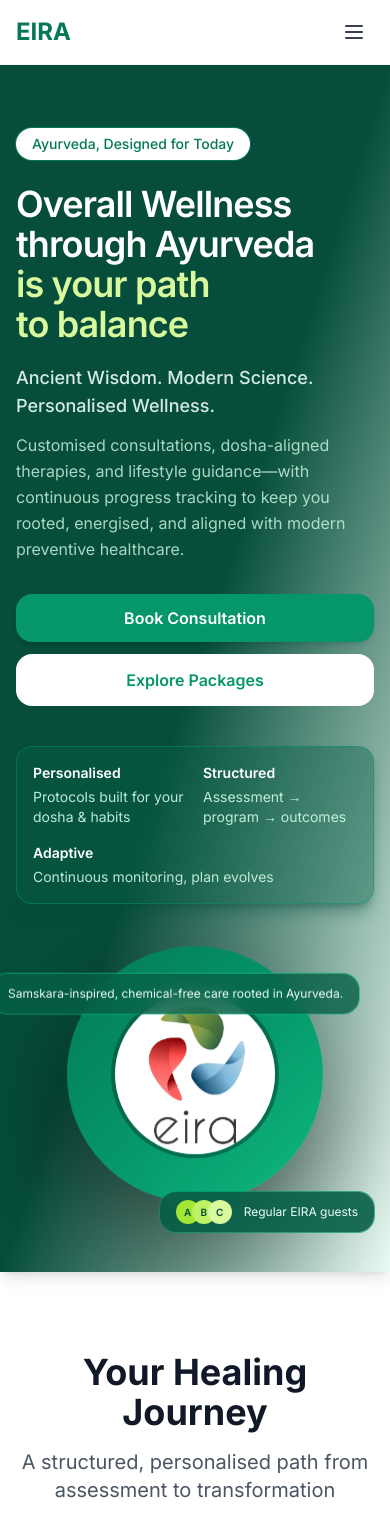
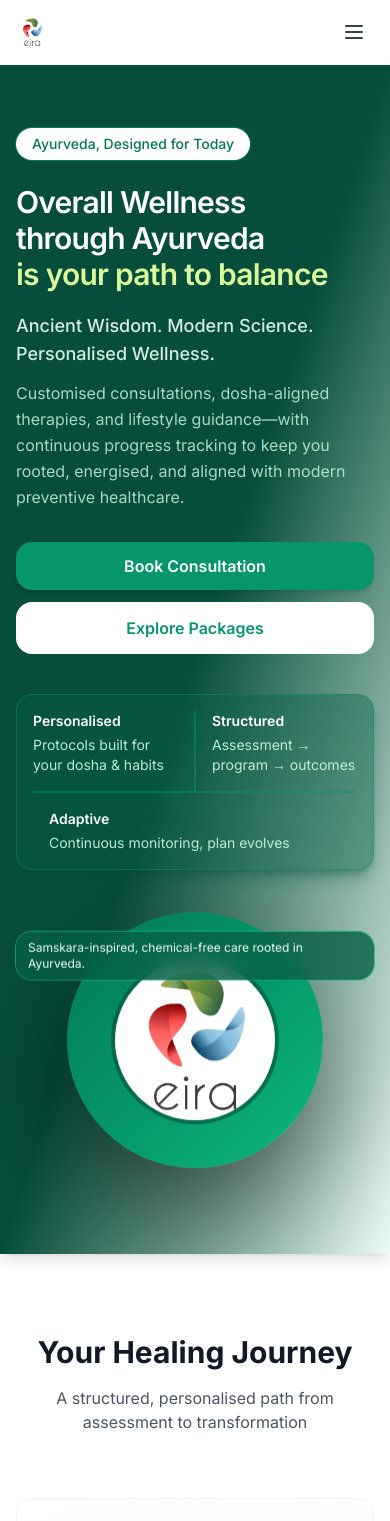
Before and after one commit to sockwave3636/assisment1, a Next.js app: page / in a window 390 px wide. Shown: the top 1521 px of the page. Built offline with nearby package versions, Linux system fonts and the light colour scheme.

Commit message:
assisment

```diff
--- a/app/advisory/page.tsx
+++ b/app/advisory/page.tsx
@@ -37,7 +37,7 @@
             <div className="inline-flex items-center justify-center w-16 h-16 bg-primary-800/60 rounded-full mb-6">
               <Award className="w-8 h-8 text-accent-300" />
             </div>
-            <h1 className="text-4xl md:text-5xl lg:text-6xl font-semibold tracking-tight mb-6">
+            <h1 className="text-3xl sm:text-4xl md:text-5xl lg:text-6xl font-semibold tracking-tight mb-6">
               Medical & Wellness Advisory
             </h1>
             <p className="text-xl md:text-2xl text-primary-100/90 max-w-3xl mx-auto leading-relaxed">
--- a/app/ai-stack/page.tsx
+++ b/app/ai-stack/page.tsx
@@ -51,7 +51,7 @@
 
         <div className="max-w-7xl mx-auto px-4 sm:px-6 lg:px-8 py-20 md:py-28">
           <div className="max-w-4xl mx-auto text-center">
-            <h1 className="text-4xl md:text-5xl lg:text-6xl font-semibold tracking-tight mb-6">
+            <h1 className="text-3xl sm:text-4xl md:text-5xl lg:text-6xl font-semibold tracking-tight mb-6">
               The EIRA Intelligence Platform
             </h1>
             <p className="text-xl md:text-2xl text-primary-100/90 max-w-3xl mx-auto leading-relaxed">
@@ -70,7 +70,7 @@
       <section className="py-20 bg-white">
         <div className="max-w-7xl mx-auto px-4 sm:px-6 lg:px-8">
           <div className="text-center mb-16">
-            <h2 className="text-4xl md:text-5xl font-bold text-gray-900 mb-4">
+            <h2 className="text-3xl sm:text-4xl md:text-5xl font-bold text-gray-900 mb-4">
               Core Intelligence Layers
             </h2>
           </div>
@@ -111,7 +111,7 @@
 
       <section className="py-20 bg-primary-900 text-white">
         <div className="max-w-4xl mx-auto px-4 sm:px-6 lg:px-8 text-center">
-          <h2 className="text-4xl font-bold mb-6">
+          <h2 className="text-3xl sm:text-4xl font-bold mb-6">
             Experience Intelligent Ayurveda
           </h2>
           <p className="text-xl mb-10 text-primary-100">
--- a/app/download/page.tsx
+++ b/app/download/page.tsx
@@ -10,7 +10,7 @@
             <div className="inline-flex items-center justify-center w-20 h-20 bg-white/20 rounded-full mb-8 backdrop-blur-sm">
               <Smartphone className="w-10 h-10 text-white" />
             </div>
-            <h1 className="text-5xl md:text-6xl font-bold mb-6">
+            <h1 className="text-4xl sm:text-5xl md:text-6xl font-bold mb-6">
               Take Control of Your Wellness
             </h1>
             <p className="text-xl md:text-2xl mb-12 text-primary-100">
@@ -72,7 +72,7 @@
       <section className="py-20 bg-gradient-to-b from-gray-50 to-white">
         <div className="max-w-6xl mx-auto px-4 sm:px-6 lg:px-8">
           <div className="text-center mb-12">
-            <h2 className="text-4xl font-bold text-gray-900 mb-4">
+            <h2 className="text-3xl sm:text-4xl font-bold text-gray-900 mb-4">
               Everything You Need in One App
             </h2>
             <p className="text-xl text-gray-600">
@@ -114,7 +114,7 @@
 
       <section className="py-20 bg-primary-600 text-white">
         <div className="max-w-4xl mx-auto px-4 sm:px-6 lg:px-8 text-center">
-          <h2 className="text-4xl font-bold mb-6">
+          <h2 className="text-3xl sm:text-4xl font-bold mb-6">
             Ready to Start Your Journey?
           </h2>
           <p className="text-xl mb-10 text-primary-100">
--- a/app/founders-note/page.tsx
+++ b/app/founders-note/page.tsx
@@ -12,9 +12,9 @@
 
         <div className="max-w-7xl mx-auto px-4 sm:px-6 lg:px-8 py-20 md:py-28">
           <div className="max-w-4xl mx-auto">
-            <div className="flex items-center gap-3 mb-6">
+            <div className="flex flex-col sm:flex-row sm:items-center gap-3 mb-6">
               <Quote className="w-8 h-8 text-accent-300" />
-              <h1 className="text-4xl md:text-5xl lg:text-6xl font-semibold tracking-tight">
+              <h1 className="text-3xl sm:text-4xl md:text-5xl lg:text-6xl font-semibold tracking-tight">
                 A Personal Note from the Founder
               </h1>
             </div>
--- a/app/how-it-works/page.tsx
+++ b/app/how-it-works/page.tsx
@@ -59,7 +59,7 @@
       <section className="bg-gradient-to-br from-primary-50 via-white to-accent-50 py-20">
         <div className="max-w-7xl mx-auto px-4 sm:px-6 lg:px-8">
           <div className="text-center max-w-3xl mx-auto">
-            <h1 className="text-5xl md:text-6xl font-bold text-gray-900 mb-6">
+            <h1 className="text-4xl sm:text-5xl md:text-6xl font-bold text-gray-900 mb-6">
               Healing Journey
             </h1>
             <p className="text-xl md:text-2xl text-gray-600">
@@ -82,7 +82,7 @@
               >
                 <div className="flex-1">
                   <div className="relative">
-                    <div className="absolute -top-4 -left-4 text-7xl font-bold text-primary-100 z-0">
+                    <div className="absolute top-4 right-4 text-5xl sm:text-6xl lg:text-7xl font-bold text-primary-100 z-10">
                       {step.number}
                     </div>
                     <div className="relative z-10 bg-white p-8 rounded-2xl border border-gray-100 shadow-lg">
@@ -90,7 +90,7 @@
                         <div className="w-12 h-12 bg-primary-100 rounded-full flex items-center justify-center">
                           <step.icon className="w-6 h-6 text-primary-600" />
                         </div>
-                        <h2 className="text-3xl font-bold text-gray-900">
+                        <h2 className="text-2xl sm:text-3xl font-bold text-gray-900">
                           {step.title}
                         </h2>
                       </div>
@@ -117,8 +117,8 @@
                   </div>
                 </div>
                 <div className="flex-1 flex justify-center">
-                  <div className="w-full max-w-md h-64 bg-gradient-to-br from-primary-50 to-accent-50 rounded-2xl flex items-center justify-center border border-gray-100">
-                    <step.icon className="w-24 h-24 text-primary-300 opacity-50" />
+                  <div className="w-full min-h-48 sm:min-h-64 max-w-md aspect-square sm:aspect-auto sm:h-64 bg-gradient-to-br from-primary-50 to-accent-50 rounded-2xl flex items-center justify-center border border-gray-100 p-4">
+                    <step.icon className="w-28 h-28 sm:w-36 sm:h-36 md:w-44 md:h-44 lg:w-52 lg:h-52 text-primary-300 opacity-50" />
                   </div>
                 </div>
               </div>
--- a/app/layout.tsx
+++ b/app/layout.tsx
@@ -18,7 +18,7 @@
 }>) {
   return (
     <html lang="en" className={inter.variable}>
-      <body>
+      <body className="overflow-x-hidden">
         <Navbar />
         <main>{children}</main>
         <Footer />
--- a/app/packages/page.tsx
+++ b/app/packages/page.tsx
@@ -48,7 +48,7 @@
       <section className="bg-gradient-to-br from-primary-50 via-white to-accent-50 py-20">
         <div className="max-w-7xl mx-auto px-4 sm:px-6 lg:px-8">
           <div className="text-center max-w-3xl mx-auto">
-            <h1 className="text-5xl md:text-6xl font-bold text-gray-900 mb-6">
+            <h1 className="text-4xl sm:text-5xl md:text-6xl font-bold text-gray-900 mb-6">
               Wellness Packages
             </h1>
             <p className="text-xl text-gray-600">
--- a/app/page.tsx
+++ b/app/page.tsx
@@ -23,7 +23,7 @@
               <Pill className="bg-white text-accent-200 ring-primary-600/60">
                 Ayurveda, Designed for Today
               </Pill>
-              <h1 className="mt-6 text-balance text-4xl font-semibold tracking-tight text-white sm:text-5xl lg:text-6xl">
+              <h1 className="mt-6 text-balance text-3xl font-semibold tracking-tight text-white sm:text-4xl md:text-5xl lg:text-6xl">
                 Overall Wellness through Ayurveda{" "}
                 <span className="block text-accent-200">
                   is your path to balance
@@ -55,8 +55,8 @@
                 </SecondaryButton>
               </div>
 
-              <div className="mt-10 grid grid-cols-2 gap-4 rounded-2xl border border-primary-600/50 bg-primary-800/40 p-4 shadow-lg shadow-primary-900/40 backdrop-blur-sm sm:grid-cols-3">
-                <div>
+              <div className="mt-10 grid grid-cols-2 gap-0 rounded-2xl border border-primary-600/50 bg-primary-800/40 p-4 shadow-lg shadow-primary-900/40 backdrop-blur-sm sm:grid-cols-3">
+                <div className="border-r border-b border-primary-600/50 pr-4 pb-4 sm:pb-0 sm:border-b-0 sm:pr-4">
                   <div className="text-sm font-semibold text-white">
                     Personalised
                   </div>
@@ -64,7 +64,7 @@
                     Protocols built for your dosha & habits
                   </div>
                 </div>
-                <div>
+                <div className="border-l border-b border-primary-600/50 pl-4 pb-4 sm:pb-0 sm:border-b-0 sm:border-r sm:pr-4">
                   <div className="text-sm font-semibold text-white">
                     Structured
                   </div>
@@ -72,7 +72,7 @@
                     Assessment → program → outcomes
                   </div>
                 </div>
-                <div className="col-span-2 sm:col-span-1">
+                <div className="col-span-2 pt-4 pl-4 sm:col-span-1 sm:pt-0 sm:pl-4 sm:border-l sm:border-t-0 border-t border-primary-600/50">
                   <div className="text-sm font-semibold text-white">
                     Adaptive
                   </div>
@@ -85,7 +85,7 @@
 
 
             <div className="md:col-span-5">
-              <div className="relative flex items-center justify-center">
+              <div className="relative flex items-center justify-center mb-4">
 
                 <div className="relative h-64 w-64 sm:h-72 sm:w-72 md:h-80 md:w-80 rounded-full bg-gradient-to-br from-primary-700 via-primary-600 to-primary-500 shadow-[0_40px_120px_rgba(0,0,0,0.55)] flex items-center justify-center animate-float-slow">
                   <img
@@ -96,11 +96,11 @@
                 </div>
 
 
-                <div className="absolute -left-6 top-6 rounded-2xl bg-primary-800/80 px-4 py-3 text-xs text-primary-50 ring-1 ring-primary-500/70 backdrop-blur-md animate-float">
+                <div className="absolute left-0 sm:-left-6 top-4 max-w-[calc(100%+1rem)] rounded-2xl bg-primary-800/80 px-3 py-2 sm:px-4 sm:py-3 text-xs text-primary-50 ring-1 ring-primary-500/70 backdrop-blur-md animate-float">
                   Samskara-inspired, chemical-free care rooted in Ayurveda.
                 </div>
 
-                <div className="absolute -bottom-6 right-0 flex items-center gap-3 rounded-2xl bg-primary-800/90 px-4 py-2 text-xs text-primary-50 ring-1 ring-primary-600/70 backdrop-blur-md">
+                {/* <div className="absolute -bottom-4 sm:-bottom-6 right-0 left-0 sm:left-auto flex items-center justify-center sm:justify-end gap-3 rounded-2xl bg-primary-800/90 px-3 py-2 sm:px-4 text-xs text-primary-50 ring-1 ring-primary-600/70 backdrop-blur-md">
                   <div className="flex -space-x-2">
                     <span className="inline-flex h-6 w-6 items-center justify-center rounded-full bg-accent-400 text-[10px] font-semibold text-primary-900">
                       A
@@ -113,7 +113,7 @@
                     </span>
                   </div>
                   <span>Regular EIRA guests</span>
-                </div>
+                </div> */}
               </div>
             </div>
           </div>
@@ -124,15 +124,15 @@
       <section className="py-20 bg-white">
         <div className="max-w-7xl mx-auto px-4 sm:px-6 lg:px-8">
           <div className="text-center mb-16">
-            <h2 className="text-4xl md:text-5xl font-bold text-gray-900 mb-4">
+            <h2 className="text-3xl sm:text-4xl md:text-5xl font-bold text-gray-900 mb-4">
               Your Healing Journey
             </h2>
-            <p className="text-xl text-gray-600 max-w-2xl mx-auto">
+            <p className="text-base sm:text-xl text-gray-600 max-w-2xl mx-auto px-2 sm:px-0">
               A structured, personalised path from assessment to transformation
             </p>
           </div>
 
-          <div className="grid grid-cols-1 md:grid-cols-2 lg:grid-cols-4 gap-8">
+          <div className="grid grid-cols-1 sm:grid-cols-2 gap-8">
             {[
               {
                 number: "01",
@@ -192,7 +192,7 @@
         <div className="max-w-7xl mx-auto px-4 sm:px-6 lg:px-8">
           <div className="py-16 sm:py-20">
             <div className="flex flex-col gap-3">
-              <h2 className="text-3xl font-semibold tracking-tight text-gray-900">
+              <h2 className="text-2xl sm:text-3xl font-semibold tracking-tight text-gray-900">
                 Why Choose EIRA?
               </h2>
               <p className="max-w-2xl text-pretty text-gray-600">
@@ -250,7 +250,7 @@
       <section className="py-20 bg-white">
         <div className="max-w-4xl mx-auto px-4 sm:px-6 lg:px-8">
           <div className="bg-gradient-to-br from-primary-50 to-accent-50 p-8 md:p-12 rounded-2xl border border-primary-100">
-            <div className="flex items-start space-x-4">
+            <div className="flex flex-col sm:flex-row items-start gap-4 sm:space-x-4 sm:gap-0">
               <div className="flex-shrink-0">
                 <div className="w-12 h-12 bg-primary-600 rounded-full flex items-center justify-center text-white font-bold text-lg">
                   P
@@ -278,7 +278,7 @@
           <div className="py-16 sm:py-20">
             <div className="grid gap-10 rounded-3xl border border-primary-200 bg-gradient-to-br from-primary-50 via-white to-accent-50 p-8 shadow-lg md:grid-cols-12 md:p-10">
               <div className="md:col-span-7">
-                <h2 className="text-3xl font-semibold tracking-tight text-gray-900">
+                <h2 className="text-2xl sm:text-3xl font-semibold tracking-tight text-gray-900">
                   Take Control of Your Wellness
                 </h2>
                 <p className="mt-3 max-w-2xl text-pretty text-gray-600">
--- a/components/Footer.tsx
+++ b/components/Footer.tsx
@@ -1,4 +1,6 @@
 import Link from "next/link";
+import Image from "next/image";
+import eiraLogo from "@/app/assets/eira.png";
 
 export default function Footer() {
   return (
@@ -7,7 +9,13 @@
         <div className="grid grid-cols-1 md:grid-cols-4 gap-8">
           <div className="col-span-1 md:col-span-2">
             <Link href="/" className="flex items-center space-x-2 mb-4">
-              <span className="text-2xl font-bold text-primary-700">EIRA</span>
+              <Image
+                src={eiraLogo}
+                alt="EIRA"
+                width={120}
+                height={40}
+                className="h-10 sm:h-12 w-auto object-contain"
+              />
             </Link>
             <p className="text-gray-600 text-sm max-w-md">
               Ancient Wisdom. Modern Science. Personalised Wellness. Customised
--- a/components/Navbar.tsx
+++ b/components/Navbar.tsx
@@ -3,6 +3,8 @@
 import Link from "next/link";
 import { useState } from "react";
 import { Menu, X } from "lucide-react";
+import Image from "next/image";
+import eiraLogo from "@/app/assets/eira.png";
 
 export default function Navbar() {
   const [isOpen, setIsOpen] = useState(false);
@@ -12,7 +14,15 @@
       <div className="max-w-7xl mx-auto px-4 sm:px-6 lg:px-8">
         <div className="flex justify-between items-center h-16">
           <Link href="/" className="flex items-center space-x-2">
-            <span className="text-2xl font-bold text-primary-700">EIRA</span>
+
+              <Image
+                src={eiraLogo}
+                alt="EIRA"
+                width={120}
+                height={40}
+                className="h-8 sm:h-10 w-auto object-contain"
+              />
+
           </Link>
 
           {/* Desktop Navigation */}
```
Also changed, not shown: Public/eira.png.
